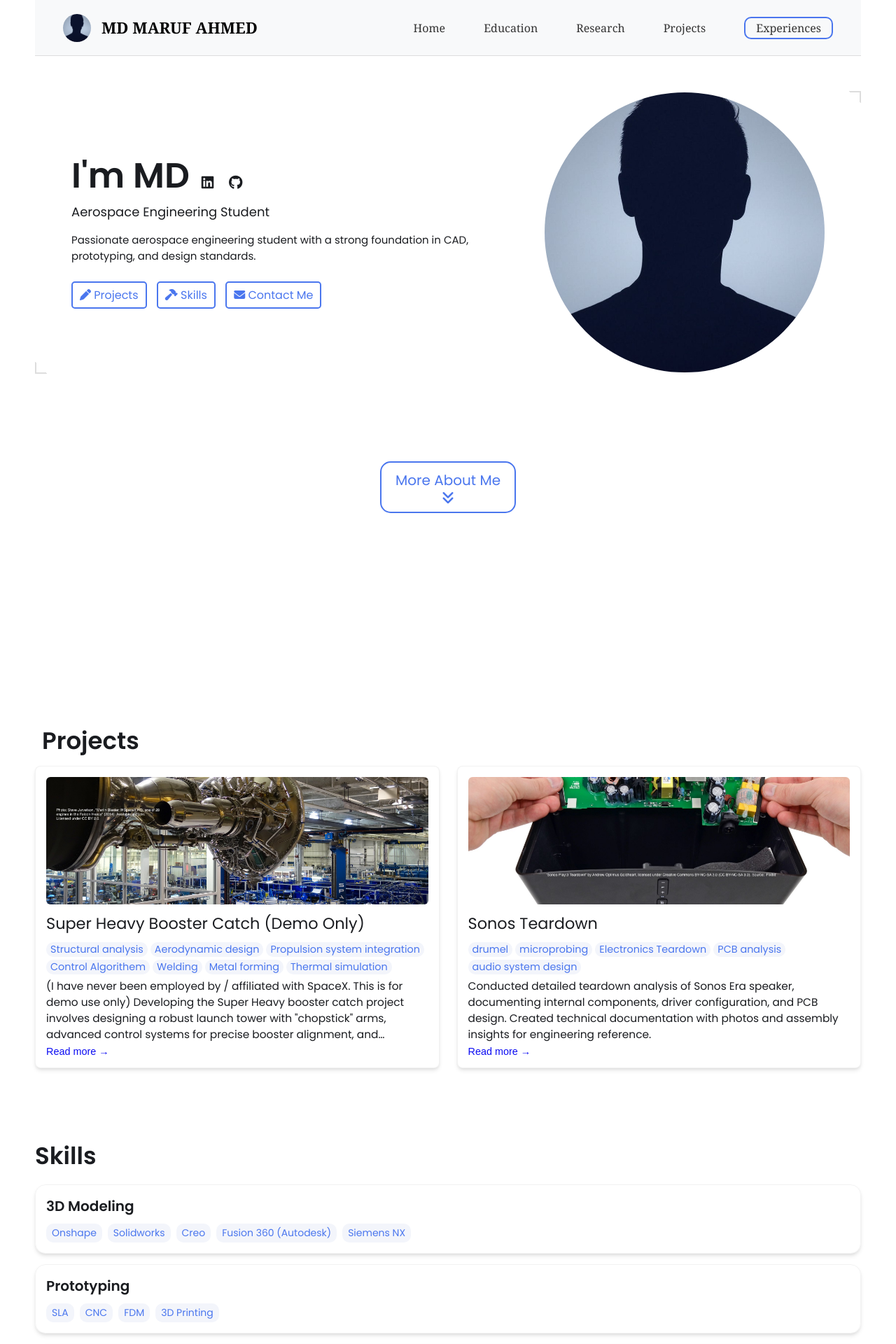
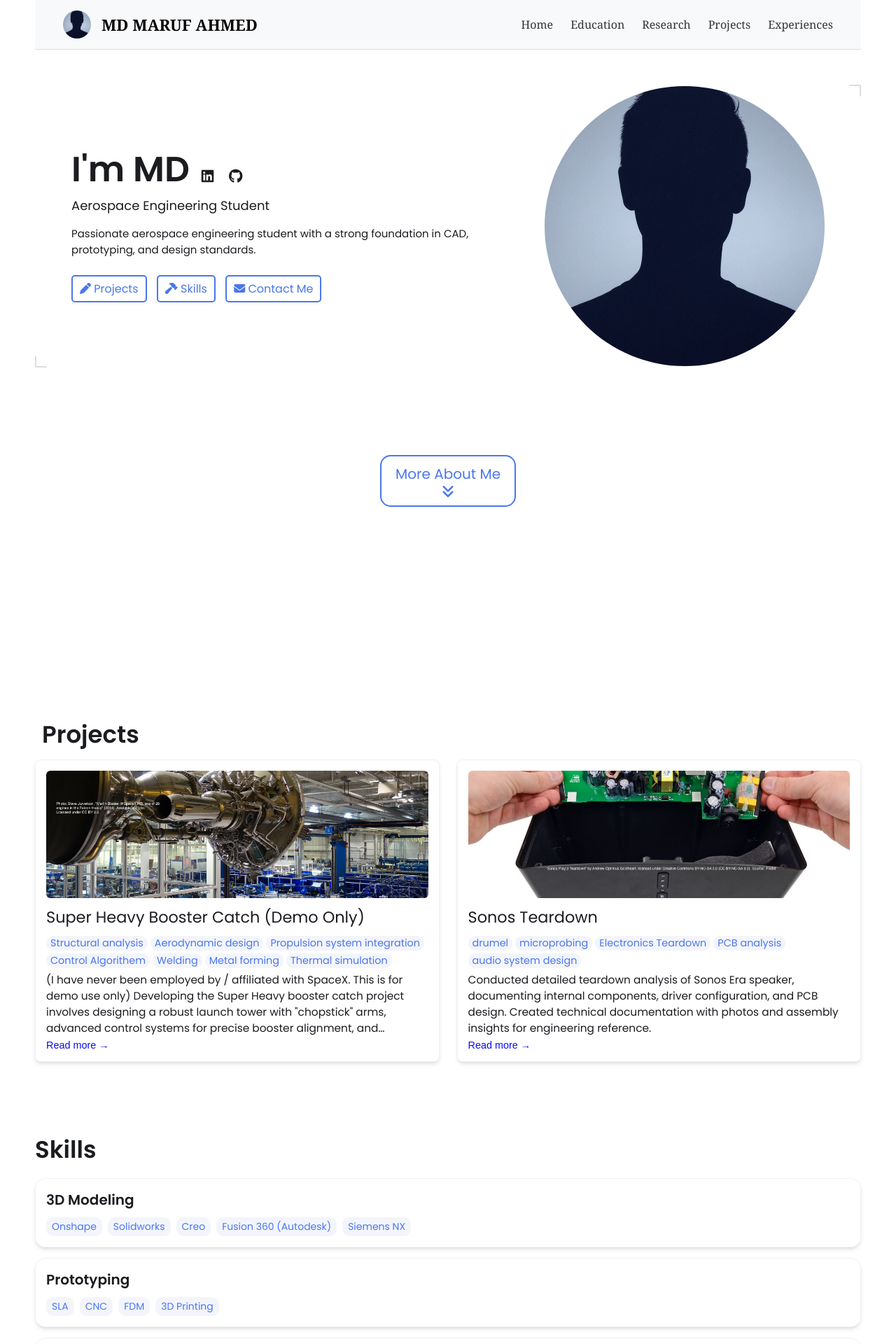
Before and after one commit to maruf066/maruf066.github.io, a Jekyll site: the page built from index.html, in a window 1280 px wide. Shown: the top 1920 px of the page at 70% size. Built offline with Jekyll 4.4.1, drawn with Linux system fonts in a browser that asks for light colours.

Commit message:
Update navbar.html

```diff
--- a/_includes/navbar.html
+++ b/_includes/navbar.html
@@ -1,67 +1,69 @@
-<!-- Navigation Bar -->
+<!-- _includes/navbar.html -->
 <style>
-    /* Force the layout */
-    nav {
+    /* Force layout using a custom ID that template CSS won't override */
+    #custom-navbar {
         display: flex !important;
         justify-content: space-between !important;
         align-items: center !important;
-        background-color: #f8f9fa !important; /* Light gray background */
+        background-color: #f8f9fa !important;
         padding: 15px 40px !important;
         border-bottom: 1px solid #ddd !important;
-        font-family: Georgia, 'Times New Roman', serif !important; /* Serif font */
+        font-family: Georgia, 'Times New Roman', serif !important;
         width: 100% !important;
         box-sizing: border-box !important;
     }
 
-    /* Left Side: Avatar + Name */
-    nav .left {
+    #custom-navbar .nav-left {
         display: flex !important;
         align-items: center !important;
         gap: 15px !important;
     }
-    nav .left img {
+
+    #custom-navbar .nav-left img {
         width: 40px !important;
         height: 40px !important;
-        border-radius: 50% !important; /* Circular image */
+        border-radius: 50% !important;
         object-fit: cover !important;
         display: block !important;
     }
-    nav .left a {
-        font-size: 1.4rem !important; /* Large name */
+
+    #custom-navbar .nav-left a {
+        font-size: 1.4rem !important;
         font-weight: bold !important;
-        color: #000 !important; /* Black text */
+        color: #000 !important; /* Forces black text */
         text-decoration: none !important;
     }
 
-    /* Right Side: Navigation Links */
-    nav .right.desktop-nav {
+    #custom-navbar .nav-right {
         display: flex !important;
         align-items: center !important;
         gap: 25px !important;
     }
-    nav .right.desktop-nav a {
+
+    #custom-navbar .nav-right a {
         font-size: 1rem !important;
-        color: #333 !important; /* Dark text */
+        color: #333 !important;
         text-decoration: none !important;
         font-family: Georgia, 'Times New Roman', serif !important;
     }
-    nav .right.desktop-nav a:hover {
+
+    #custom-navbar .nav-right a:hover {
         text-decoration: underline !important;
     }
 </style>
 
-<nav>
-    <div class="left">
-        <!-- Your Profile Picture -->
+<div id="custom-navbar">
+    <div class="nav-left">
+        <!-- Ensure this path exactly matches your profile picture -->
         <img src="{{ site.baseurl }}/assets/images/profile-image/avatar.jpeg" alt="Profile">
         <a href="{{ site.baseurl }}/">MD MARUF AHMED</a>
     </div>
 
-    <div class="right desktop-nav">
+    <div class="nav-right">
         <a href="{{ site.baseurl }}/">Home</a>
         <a href="{{ site.baseurl }}/education/">Education</a>
         <a href="{{ site.baseurl }}/research/">Research</a>
         <a href="{{ site.baseurl }}/projects/">Projects</a>
         <a href="{{ site.baseurl }}/experiences/">Experiences</a>
     </div>
-</nav>
+</div>
```
